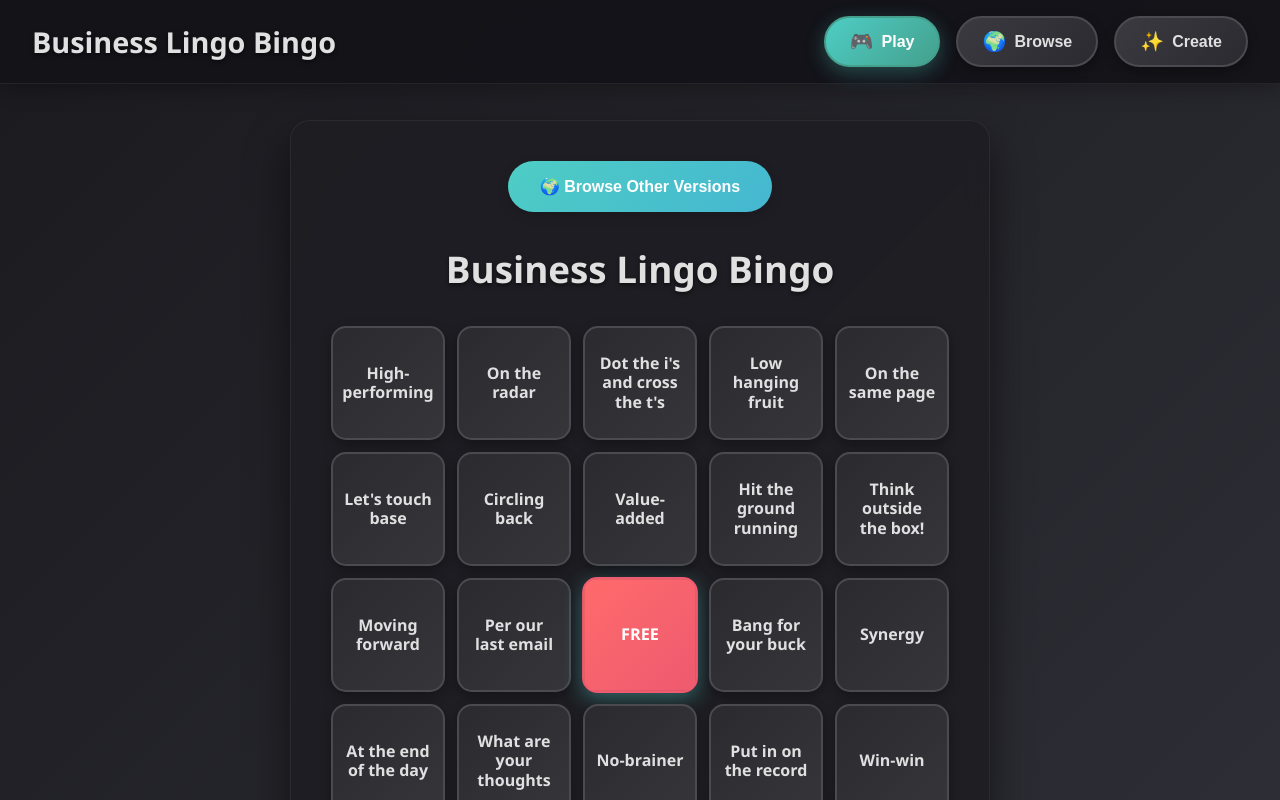
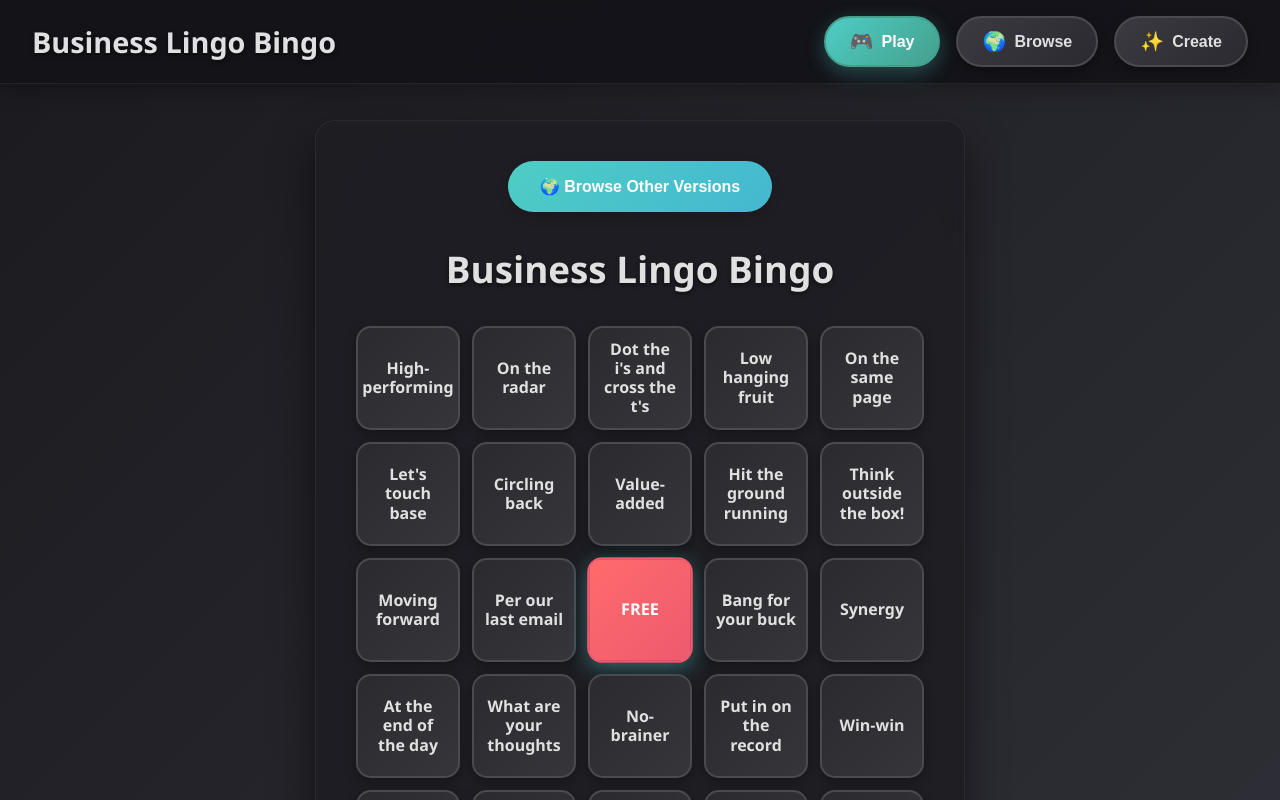
Before and after one commit to SamRaha/business-lingo-bingo, a React (Vite) app: page / in a window 1280 px wide. Shown: the top 800 px of the page. Built offline with nearby package versions, Linux system fonts and the light colour scheme; no server answers; the database is empty.

Commit message:
sixe redution

```diff
--- a/src/App.css
+++ b/src/App.css
@@ -279,7 +279,7 @@
 /* Large desktops */
 @media (min-width: 1200px) {
   .bingo-card {
-    max-width: 700px;
+    max-width: 650px;
     padding: 2.5rem;
   }
 
```
